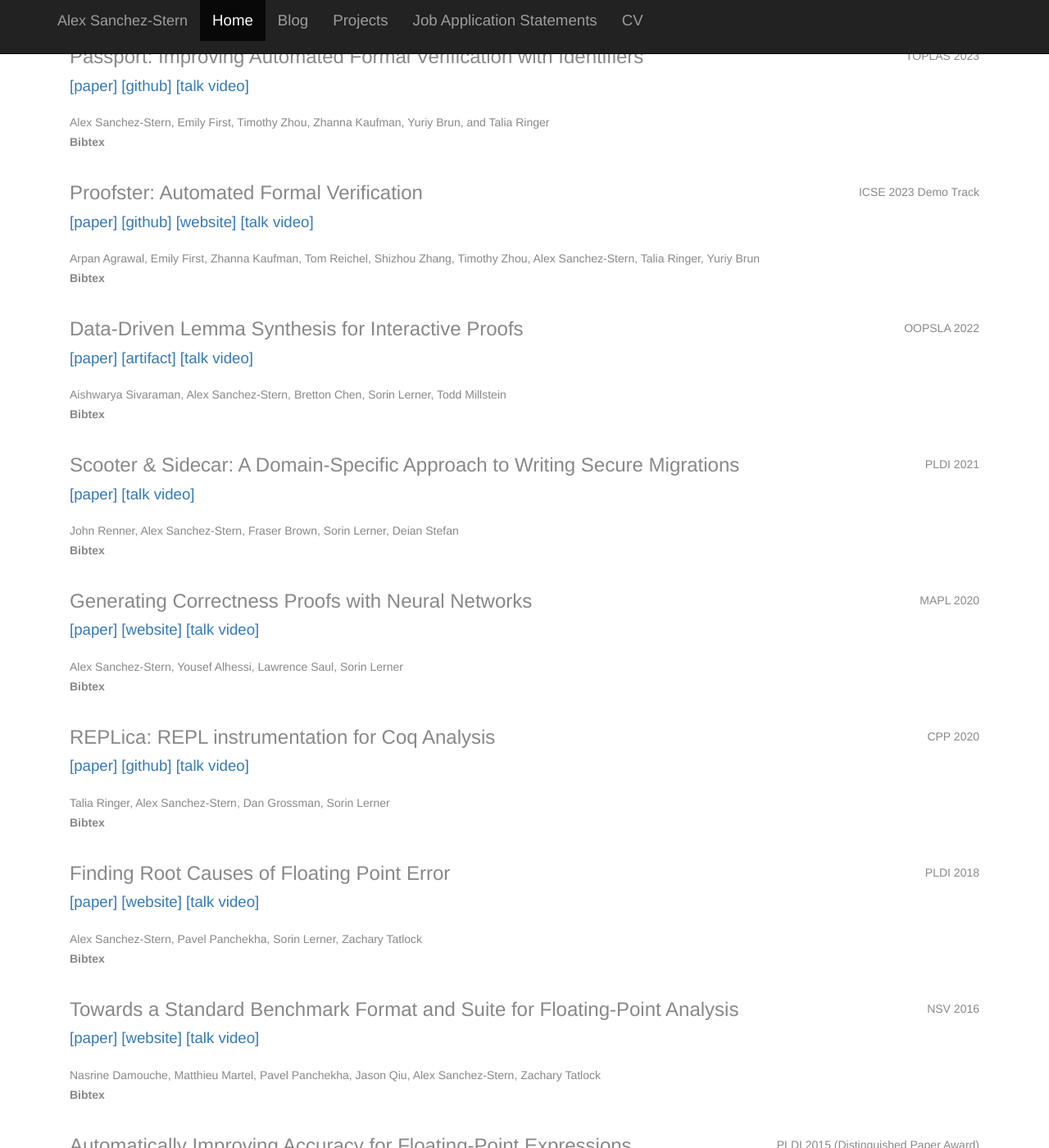
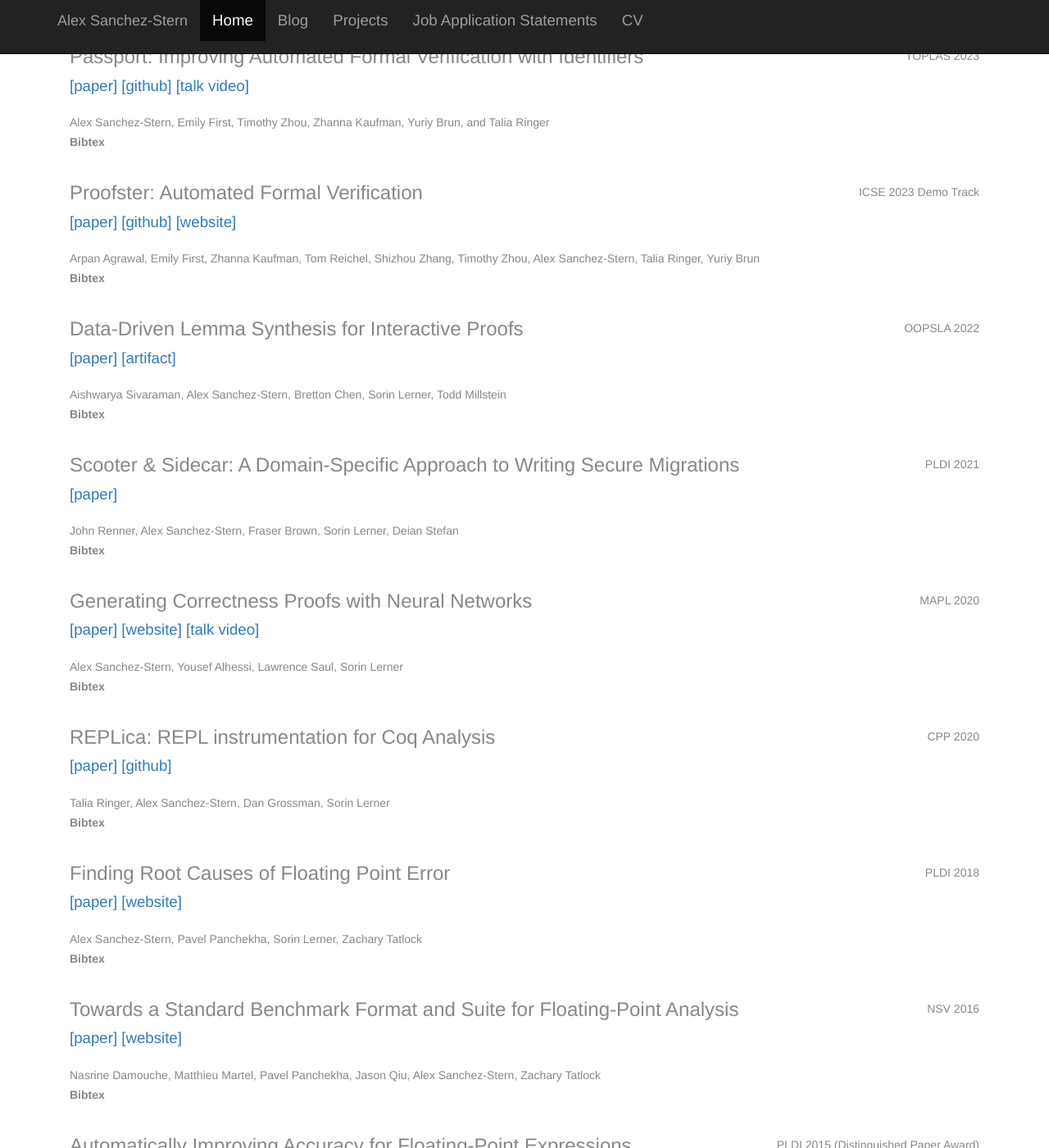
Before and after one commit to HazardousPeach/hazardouspeach.github.io, a Jekyll site: the page built from index.md, in a window 1280 px wide and 1400 px high, scrolled down 382 px. Shown: the whole window at 82% size. Built offline with Jekyll 4.4.1, drawn with Linux system fonts in a browser that asks for light colours; nearby versions of some CDN libraries.

Commit message:
Oops update again

```diff
--- a/_includes/publication.html
+++ b/_includes/publication.html
@@ -15,8 +15,8 @@
 	  {% if include.artifact %}
 	  <a href="{{ include.artifact }}">[artifact]</a>
 	  {% endif %}
-	  {% if include.paper %}
-	  <a href="{{ include.paper}}">[talk video]</a>
+	  {% if include.talk %}
+	  <a href="{{ include.talk }}">[talk video]</a>
 	  {% endif %}
       </p>
         <div class="authors">{{include.authors}}</div>
```
